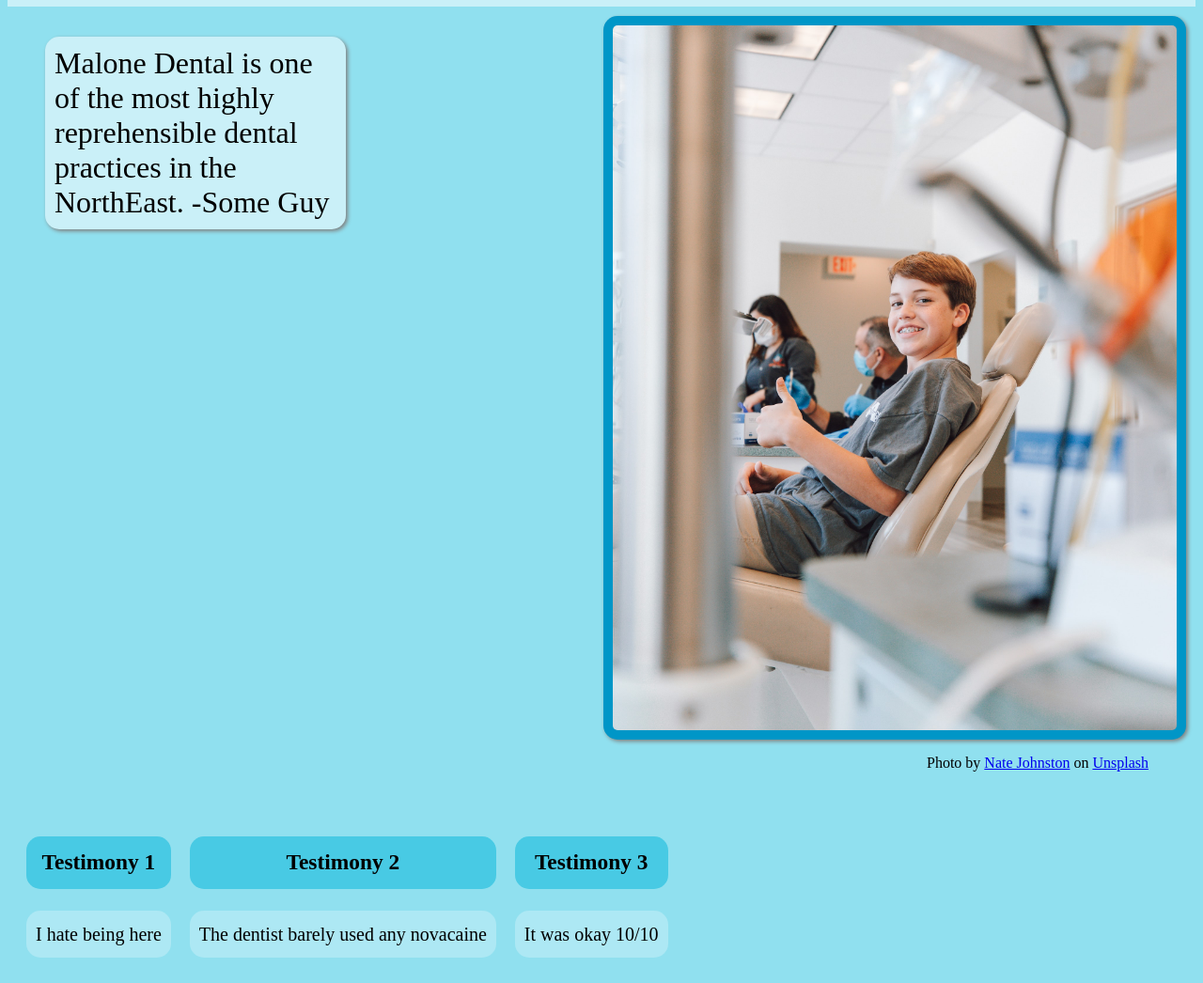
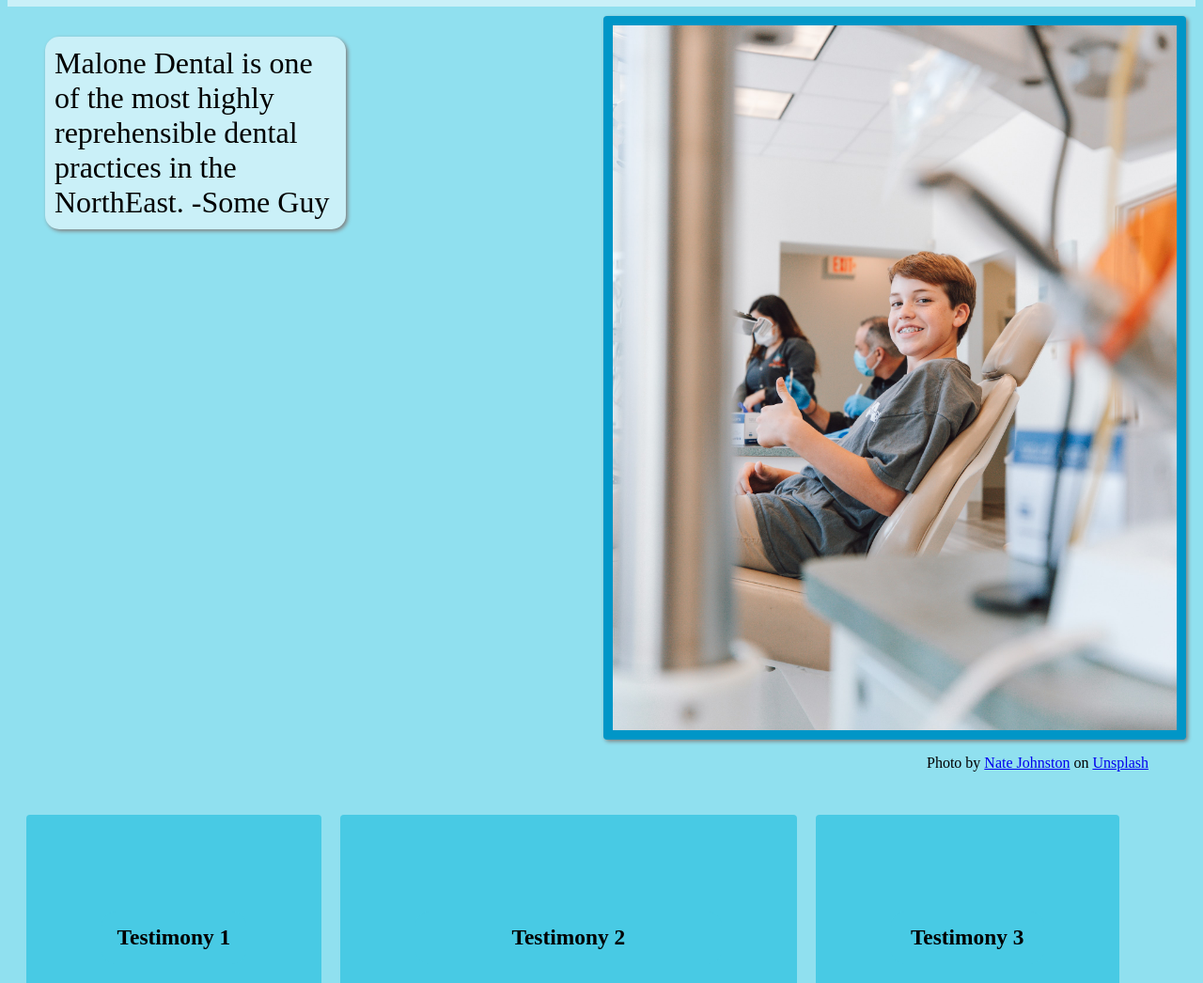
Before and after one commit to brennan-malone/hello-world, a plain HTML site: page index.html in a window 1280 px wide. Shown: the part 203-1249 px from the top of the page at 94% size. Drawn offline with Linux system fonts and the light colour scheme.

Commit message:
Added some boxes for flex items for better spacing

```diff
--- a/main.css
+++ b/main.css
@@ -79,6 +79,9 @@ footer {
     text-align: center;
     font-size: 20px;
     line-height: 1.5;
+    padding: 80px;
+    background-color:#48CAE4;
+    border-radius: 4px;
 }
 
 
@@ -87,7 +90,7 @@ img {
     height: auto;
     padding: 10px;
     background-color: #0096C7;
-    border-radius: 15px;
+    border-radius: 4px;
   }
 #happyCust{
     float: right;
```
